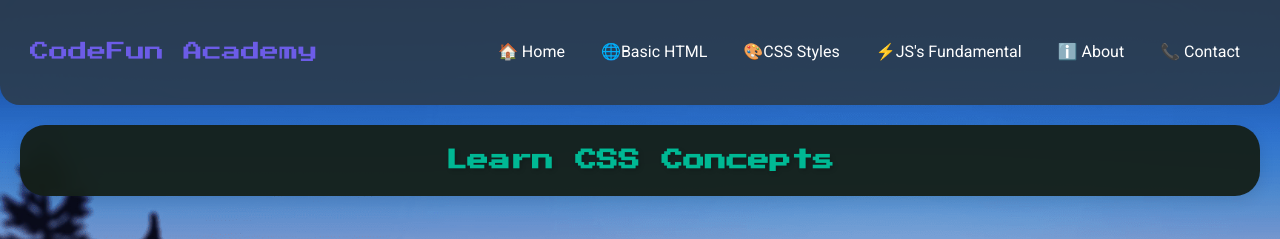
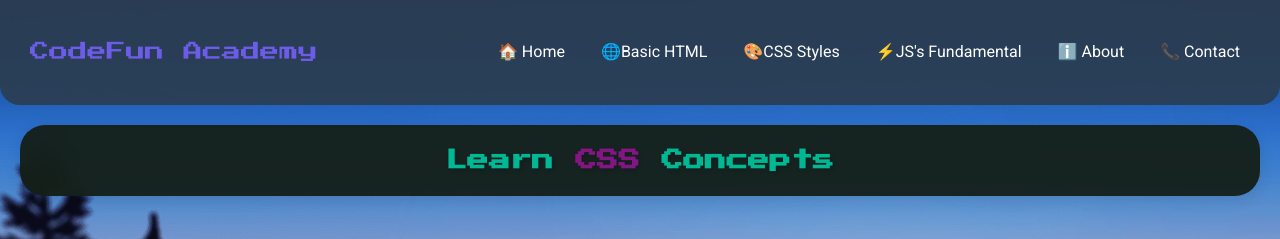
Before and after one commit to roykisuke/codefun_ChesterNipa, a plain HTML site: page css.html in a window 1280 px wide. Shown: the top 239 px of the page. Drawn offline with Linux system fonts and the light colour scheme.

Commit message:
Update css.html

```diff
--- a/css.html
+++ b/css.html
@@ -70,7 +70,9 @@
             font-family: 'Press Start 2P', cursive;
             border-collapse: collapse;
         }
-
+        span {
+            color: rgb(131, 22, 131);
+        }
         td {
             border: 1px solid #ccc;
             padding: 25px;
```
